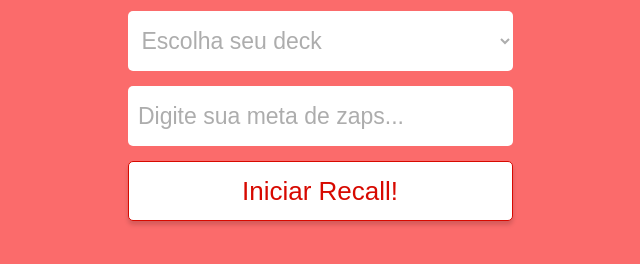
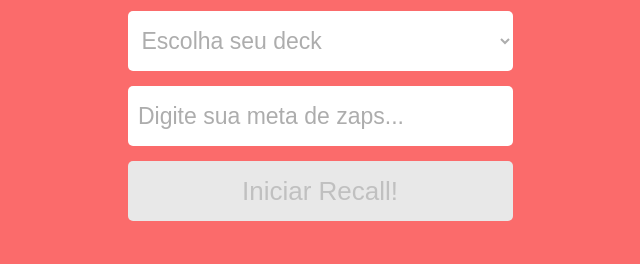
Before and after one commit to rodrigocqb/Projeto-8---ZapRecall, a React app: page / in a window 1280 px wide. Shown: the part 458-722 px from the top of the page, without its empty margins (320-960 px from the left). Built offline with nearby package versions, Linux system fonts and the light colour scheme; a web font is replaced by a local one.

Commit message:
Start button changing color according to target input

```diff
--- a/src/components/Welcome/Welcome.js
+++ b/src/components/Welcome/Welcome.js
@@ -3,6 +3,7 @@ import logo from "../../assets/img/main-logo.png";
 import "./style.css";
 
 export default function Welcome({ setScreen, deck, setDeck, zapTarget, setZapTarget }) {
+    const [disableButton, setDisableButton] = React.useState(" disabled");
 
     function handleChange(event) {
         setDeck(event.target.value);
@@ -20,8 +21,14 @@ export default function Welcome({ setScreen, deck, setDeck, zapTarget, setZapTar
                 </select>
                 <input placeholder="Digite sua meta de zaps..." className="target" onChange={(e) => {
                     setZapTarget(e.target.value);
+                    if (e.target.value >= 1 && e.target.value <= 4) {
+                        setDisableButton("");
+                    }
+                    else {
+                        setDisableButton(" disabled")
+                    }
                 }}></input>
-                <div className="button" onClick={() => {
+                <div className={"button" + disableButton} onClick={() => {
                     (zapTarget < 1 || zapTarget > 4) ?
                         alert("Insira uma meta de zaps com mínimo 1 e máximo 4") :
                         ((deck !== "") ? setScreen(false) :
--- a/src/components/Welcome/style.css
+++ b/src/components/Welcome/style.css
@@ -60,6 +60,13 @@
     opacity: 1;
 }
 
+.disabled {
+    background-color: #E8E8E8;
+    color: #C0C0C0;
+    border: 0px;
+    box-shadow: none;
+}
+
 @media (min-width: 935px) {
     .button {
         width: 385px;
```
